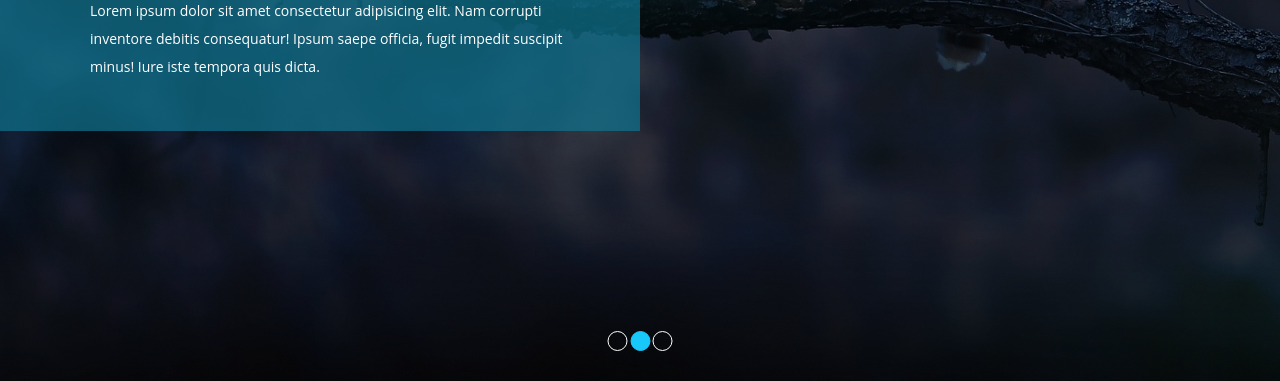
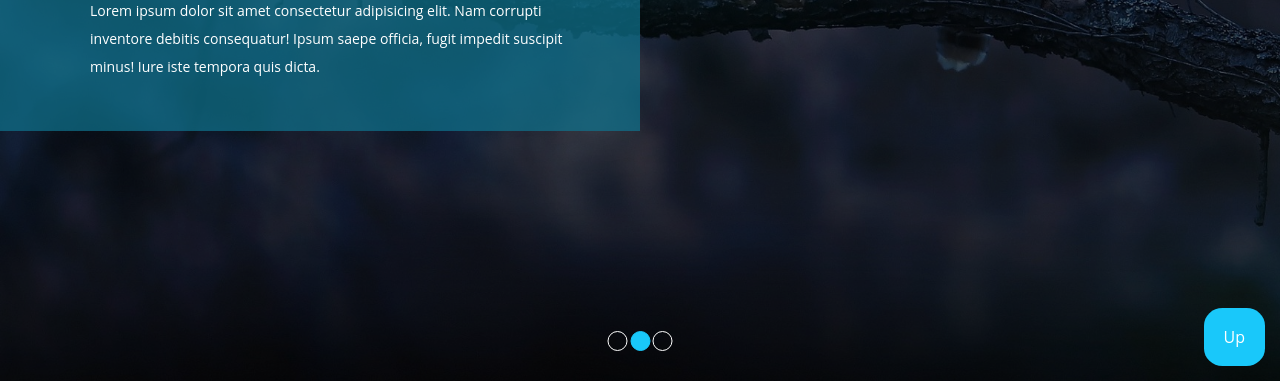
Before and after one commit to ahmedsa1eh/kasper-template, a plain HTML site: page index.html in a window 1280 px wide. Shown: the part 419-800 px from the top of the page. Drawn offline with Linux system fonts and the light colour scheme.

Commit message:
edit the swipe to the top icon

```diff
--- a/css/style.css
+++ b/css/style.css
@@ -154,12 +154,12 @@
 .top {
   display: block;
   position: fixed;
-  bottom: 5px;
-  right: -100px;
-  background-color: red;
-  color: black;
+  bottom: 15px;
+  right: 15px;
+  background-color: var(--main-color);
+  color: white;
   padding: 20px;
-  border-radius: 50%;
+  border-radius: 30%;
   user-select: none;
   cursor: pointer;
   transition: 0.5s;
```
